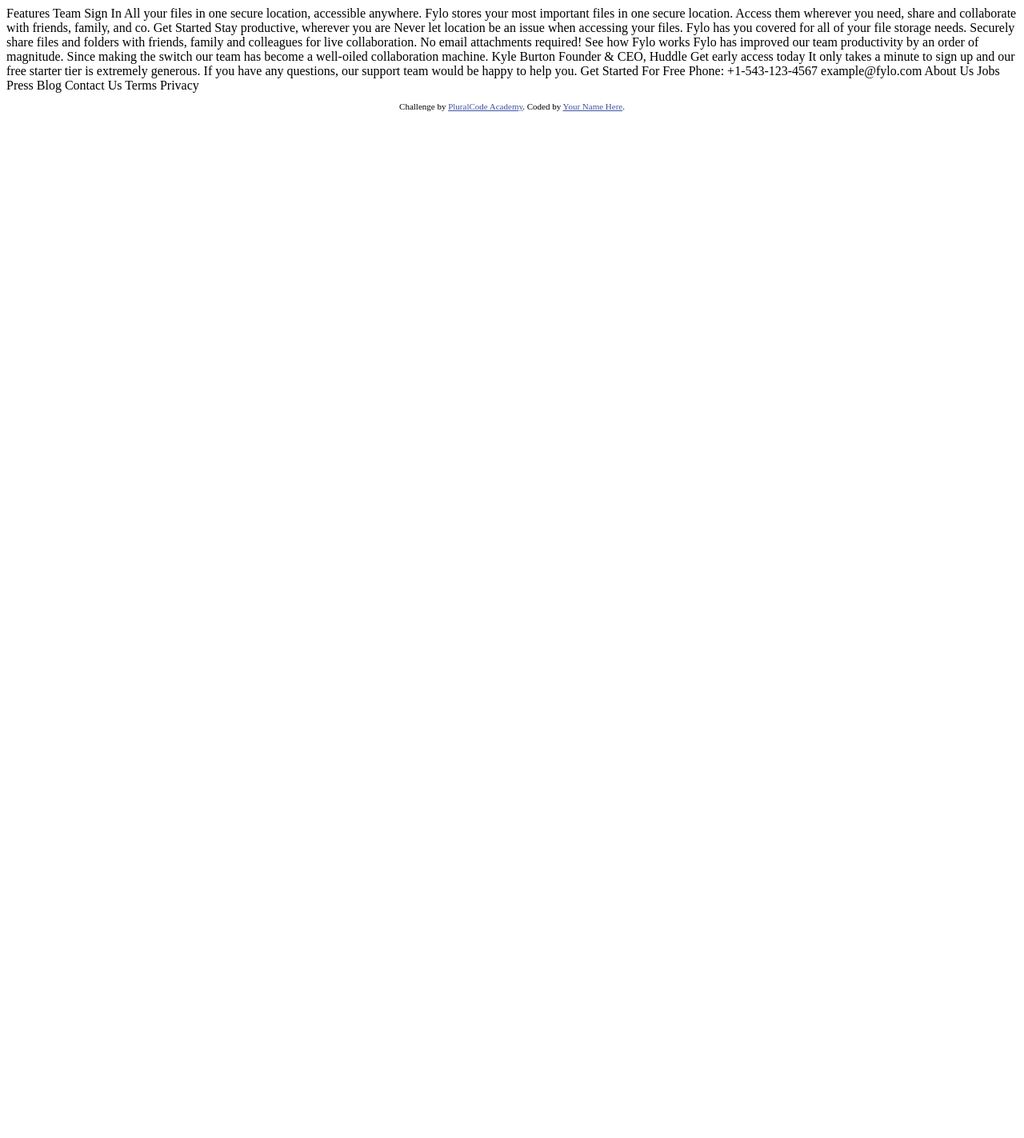
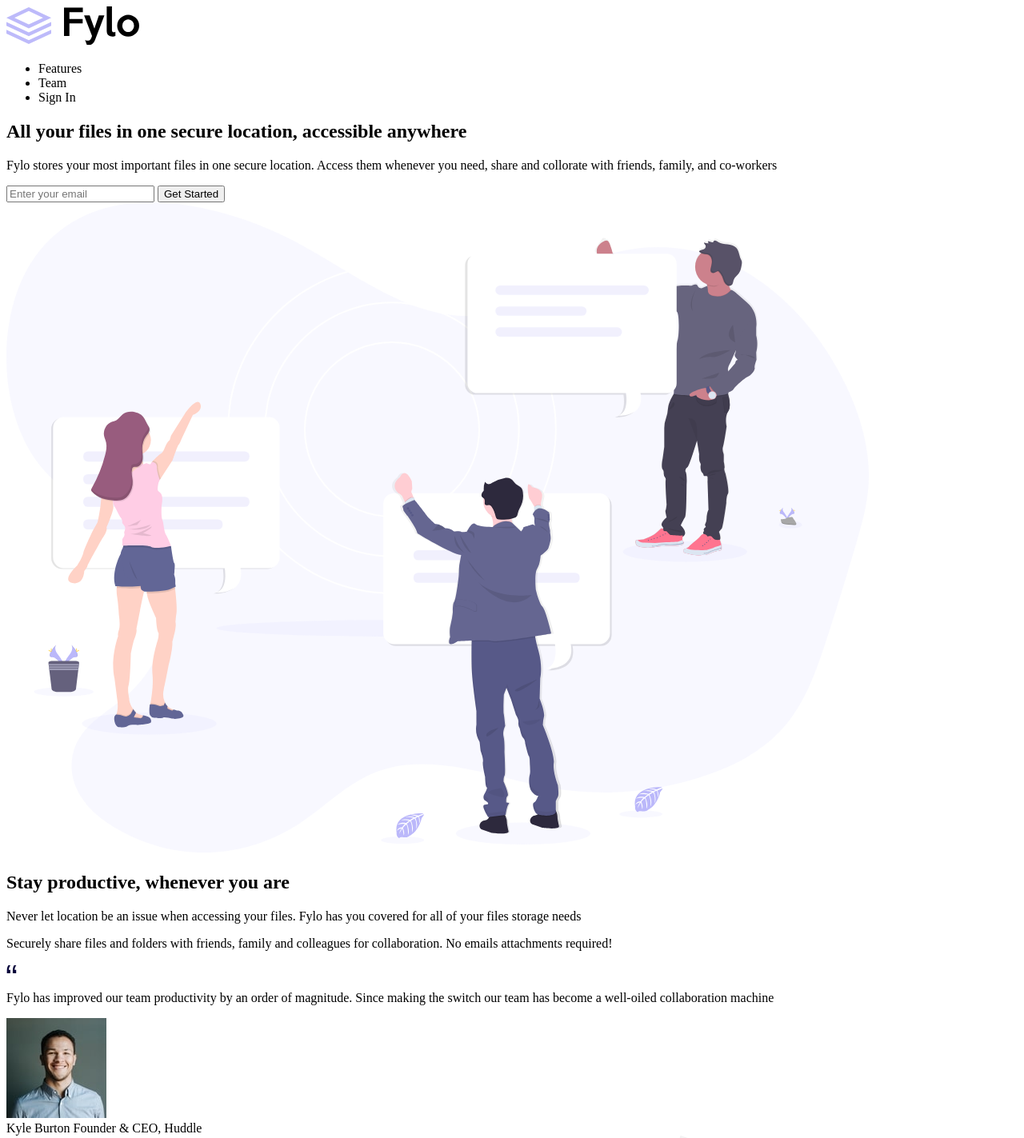
Before and after one commit to Juadebfm/Fylo_Landing_Page, a plain HTML site: page index.html in a window 1280 px wide. Shown: the top 1423 px of the page at 80% size. Before the commit the page ends 800 px from the top, so only its background shows below. Drawn offline with nearby package versions, Linux system fonts and the light colour scheme.

Commit message:
Setting up the markup

```diff
--- a/index.html
+++ b/index.html
@@ -12,45 +12,119 @@
       href="./images/favicon-32x32.png"
     />
 
+    <!-- CSS  -->
+    <link
+      href="https://unpkg.com/boxicons@2.1.4/css/boxicons.min.css"
+      rel="stylesheet"
+    />
+
     <title>Pluralcode Academy | Fylo landing</title>
-
-    <!-- Feel free to remove these styles or customise in your own stylesheet 👍 -->
-    <style>
-      .attribution {
-        font-size: 11px;
-        text-align: center;
-      }
-      .attribution a {
-        color: hsl(228, 45%, 44%);
-      }
-    </style>
   </head>
   <body>
-    <NAV>
-
-    </NAV>
-    Features Team Sign In All your files in one secure location, accessible
-    anywhere. Fylo stores your most important files in one secure location.
-    Access them wherever you need, share and collaborate with friends, family,
-    and co. Get Started Stay productive, wherever you are Never let
-    location be an issue when accessing your files. Fylo has you covered for all
-    of your file storage needs. Securely share files and folders with friends,
-    family and colleagues for live collaboration. No email attachments required!
-    See how Fylo works Fylo has improved our team productivity by an order of
-    magnitude. Since making the switch our team has become a well-oiled
-    collaboration machine. Kyle Burton Founder & CEO, Huddle Get early access
-    today It only takes a minute to sign up and our free starter tier is
-    extremely generous. If you have any questions, our support team would be
-    happy to help you. Get Started For Free Phone: +1-543-123-4567
-    example@fylo.com About Us Jobs Press Blog Contact Us Terms Privacy
-
+    <nav>
+      <div class="logo">
+        <img src="./images/logo.svg" alt="Company Brand" />
+      </div>
+      <ul>
+        <li>Features</li>
+        <li>Team</li>
+        <li>Sign In</li>
+      </ul>
+    </nav>
+    <main>
+      <section class="hero">
+        <div class="hero_details">
+          <h1>All your files in one secure location, accessible anywhere</h1>
+          <p>
+            Fylo stores your most important files in one secure location. Access
+            them whenever you need, share and collorate with friends, family,
+            and co-workers
+          </p>
+          <form>
+            <input type="email" placeholder="Enter your email" required />
+            <button>Get Started</button>
+          </form>
+        </div>
+        <div class="hero_img">
+          <img src="./images/illustration-2.svg" alt="" />
+        </div>
+      </section>
+      <section class="social_prove">
+        <div class="social_prove_writeup">
+          <div class="social_prove_main">
+            <h2>Stay productive, whenever you are</h2>
+            <p>
+              Never let location be an issue when accessing your files. Fylo has
+              you covered for all of your files storage needs
+            </p>
+            <p>
+              Securely share files and folders with friends, family and
+              colleagues for collaboration. No emails attachments required!
+            </p>
+          </div>
+          <div class="social_prove_sub">
+            <img src="./images/icon-quotes.svg" alt="Quotation" />
+            <p>
+              Fylo has improved our team productivity by an order of magnitude.
+              Since making the switch our team has become a well-oiled
+              collaboration machine
+            </p>
+            <div class="profile">
+              <img src="./images/avatar-testimonial.jpg" alt="pp" />
+              <div class="profile_details">
+                <span>Kyle Burton</span>
+                <span>Founder & CEO, Huddle </span>
+              </div>
+            </div>
+          </div>
+        </div>
+        <div class="social_prove_img">
+          <img src="./images/illustration-1.svg" alt="" />
+        </div>
+      </section>
+      <section class="CTA">
+        <div class="CTA_writeup">
+          <h3>Get early access today</h3>
+          <p>
+            It only takes a minute to signup and our free starter tier is
+            extremely generous. If you have any questions, our support team
+            would be happy to help you
+          </p>
+        </div>
+        <div class="CTA_form">
+          <input type="email" placeholder="email@example.com" required />
+          <button>Get Started For Free</button>
+        </div>
+      </section>
+    </main>
     <footer>
-      <p class="attribution">
-        Challenge by
-        <a href="https://pluralcode.institute/" target="_blank"
-          >PluralCode Academy</a
-        >. Coded by <a href="#">Your Name Here</a>.
-      </p>
+      <section>
+        <img src="./images/logo.svg" alt="Company Brand" />
+        <div>
+          <i class="bx bxs-phone-call"></i>
+          <span>Phone +1-543-123-4567</span>
+        </div>
+        <div>
+          <i class="bx bxl-gmail"></i>
+          <span>example@fylo.com</span>
+        </div>
+      </section>
+      <ul>
+        <li><a href="#">About Us</a></li>
+        <li><a href="#">Jobs</a></li>
+        <li><a href="#">Press</a></li>
+        <li><a href="#">Blog</a></li>
+      </ul>
+      <ul>
+        <li><a href="#">Contact Us</a></li>
+        <li><a href="#">Terms</a></li>
+        <li><a href="#">Privacy</a></li>
+      </ul>
+      <section>
+        <i class="bx bxl-facebook"></i>
+        <i class="bx bxl-twitter"></i>
+        <i class="bx bxl-instagram"></i>
+      </section>
     </footer>
   </body>
 </html>
```
